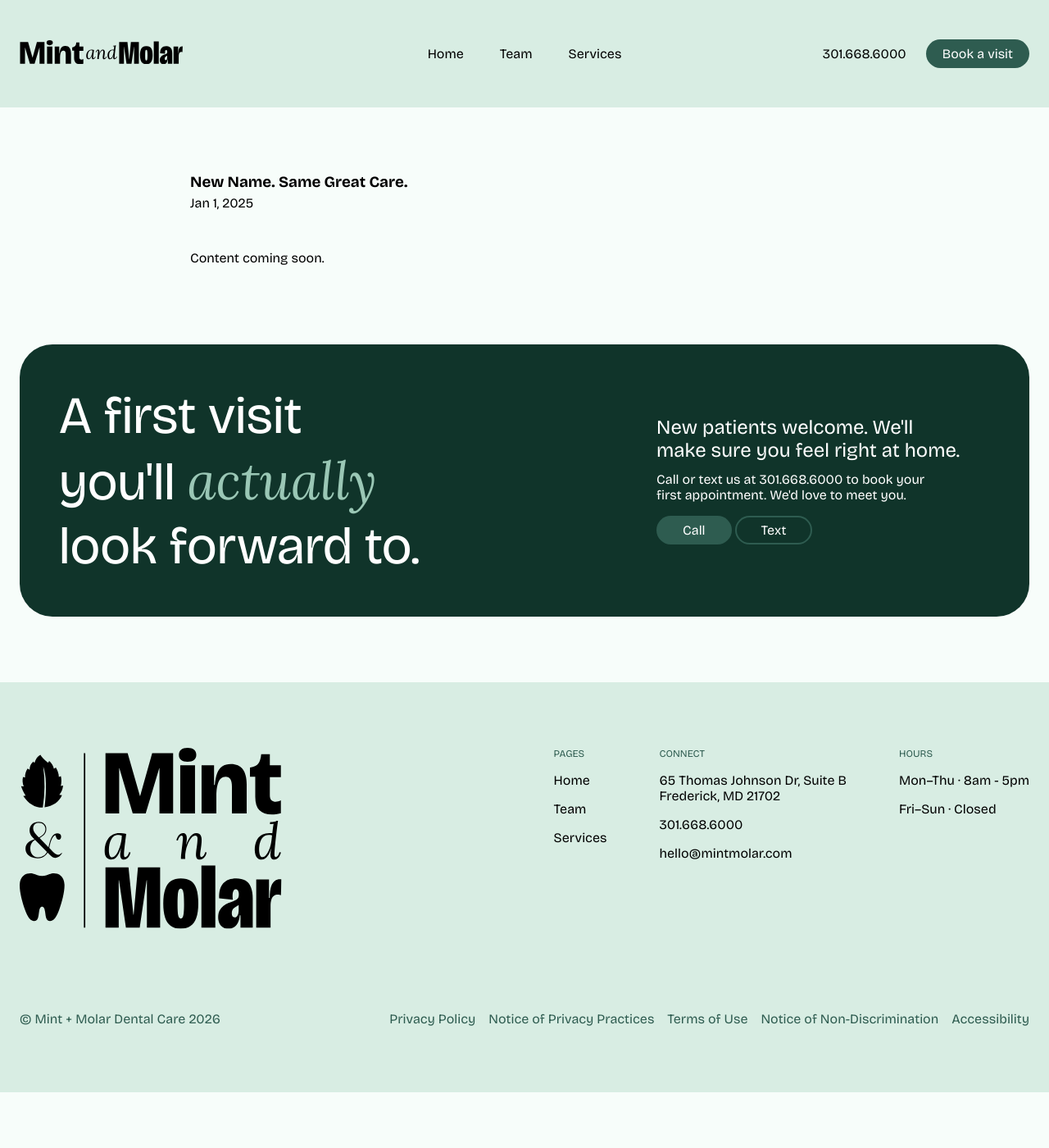
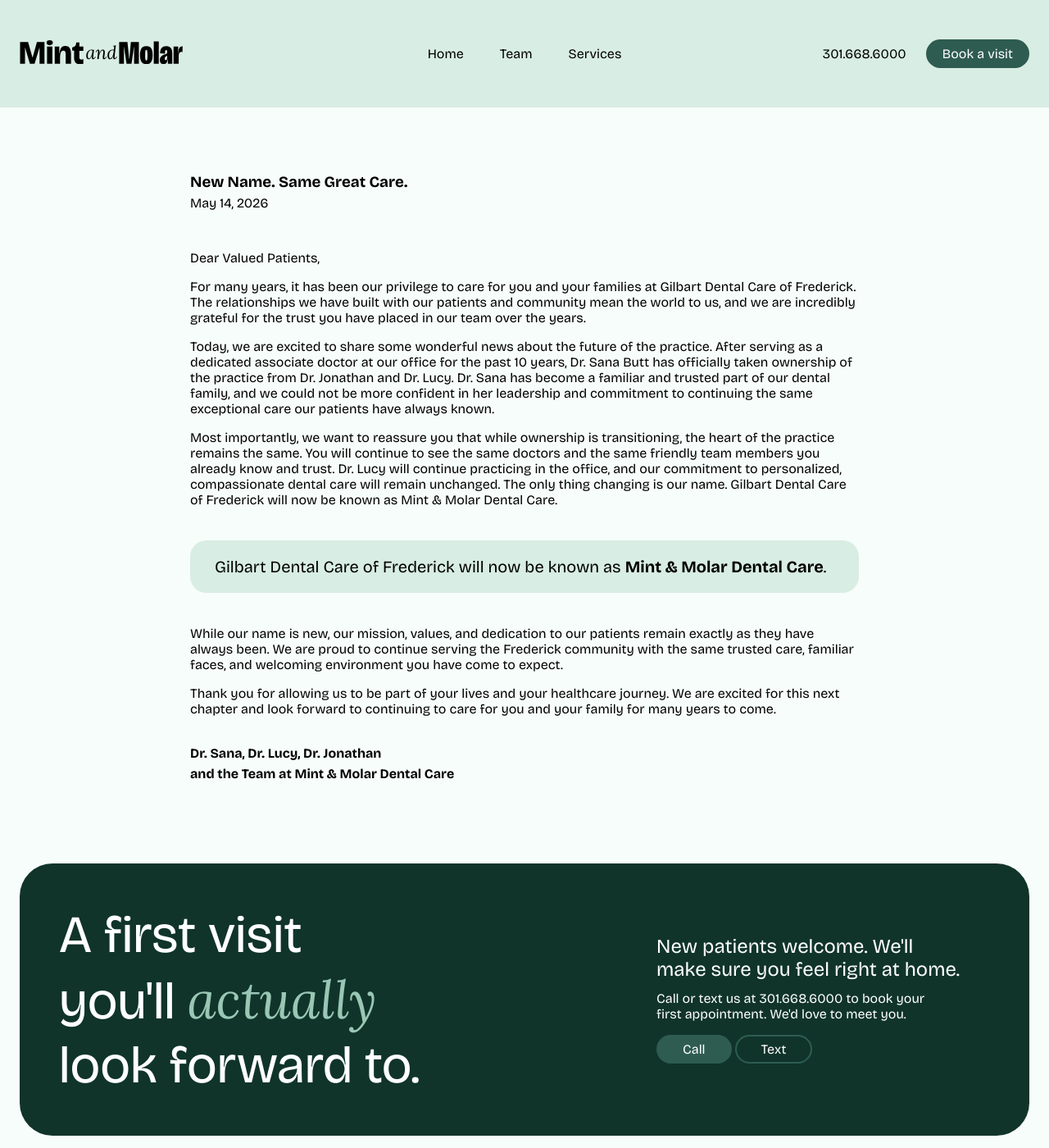
Before and after one commit to naher94/mintmolar.com, a Jekyll site: the page built from _posts/2025-01-01-new-name-same-great-care.md, in a window 1280 px wide and 1400 px high. Shown: the whole window at 82% size. Built offline with Jekyll 4.4.1, drawn with Linux system fonts in a browser that asks for light colours.

Commit message:
Transition Article Updated
closes #7

```diff
--- a/_posts/2025-01-01-new-name-same-great-care.md
+++ b/_posts/2025-01-01-new-name-same-great-care.md
@@ -1,8 +1,25 @@
 ---
 layout: post
 title: "New Name. Same Great Care."
-date: 2025-01-01
-permalink: /post/intro-mint-molar
+date: 2026-05-14
+permalink: /post/gilbart-to-mint-molar
 ---
 
-Content coming soon.
+Dear Valued Patients,
+
+For many years, it has been our privilege to care for you and your families at Gilbart Dental Care of Frederick. The relationships we have built with our patients and community mean the world to us, and we are incredibly grateful for the trust you have placed in our team over the years.
+
+Today, we are excited to share some wonderful news about the future of the practice. After serving as a dedicated associate doctor at our office for the past 10 years, Dr. Sana Butt has officially taken ownership of the practice from Dr. Jonathan and Dr. Lucy. Dr. Sana has become a familiar and trusted part of our dental family, and we could not be more confident in her leadership and commitment to continuing the same exceptional care our patients have always known.
+
+Most importantly, we want to reassure you that while ownership is transitioning, the heart of the practice remains the same. You will continue to see the same doctors and the same friendly team members you already know and trust. Dr. Lucy will continue practicing in the office, and our commitment to personalized, compassionate dental care will remain unchanged. The only thing changing is our name. Gilbart Dental Care of Frederick will now be known as Mint & Molar Dental Care.
+
+> Gilbart Dental Care of Frederick will now be known as **Mint & Molar Dental Care**.
+
+While our name is new, our mission, values, and dedication to our patients remain exactly as they have always been. We are proud to continue serving the Frederick community with the same trusted care, familiar faces, and welcoming environment you have come to expect.
+
+Thank you for allowing us to be part of your lives and your healthcare journey. We are excited for this next chapter and look forward to continuing to care for you and your family for many years to come.
+
+<p class="post-signature">
+Dr. Sana, Dr. Lucy, Dr. Jonathan<br>
+and the Team at Mint &amp; Molar Dental Care
+</p>
--- a/index.html
+++ b/index.html
@@ -1,7 +1,7 @@
 ---
 layout: default
 hero_tag: "New Name. Same Great Care."
-hero_tag_link: "/post/intro-mint-molar"
+hero_tag_link: "/post/gilbart-to-mint-molar"
 hero_headline: "Family dentistry, <em>unhurried.</em>"
 ---
 
```
